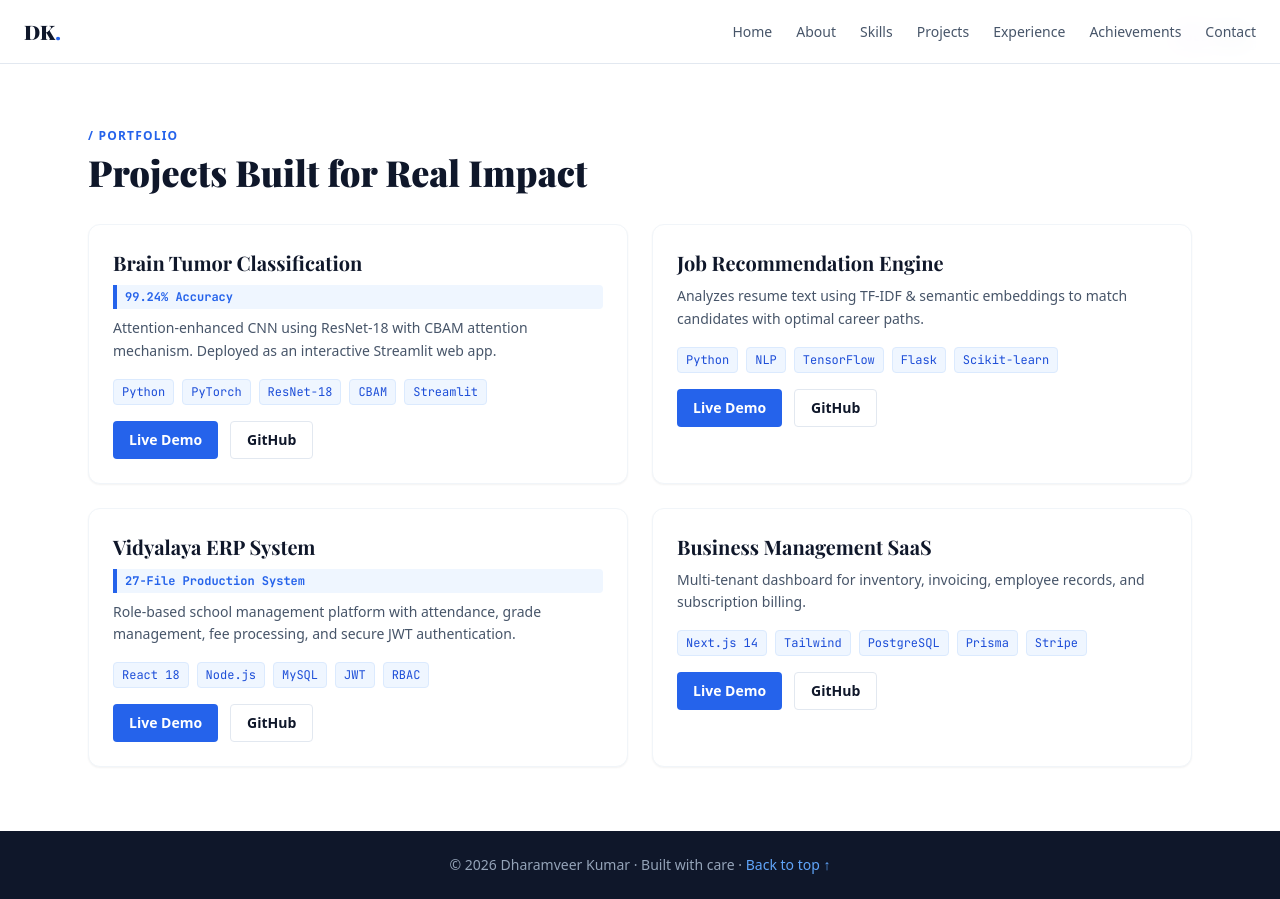
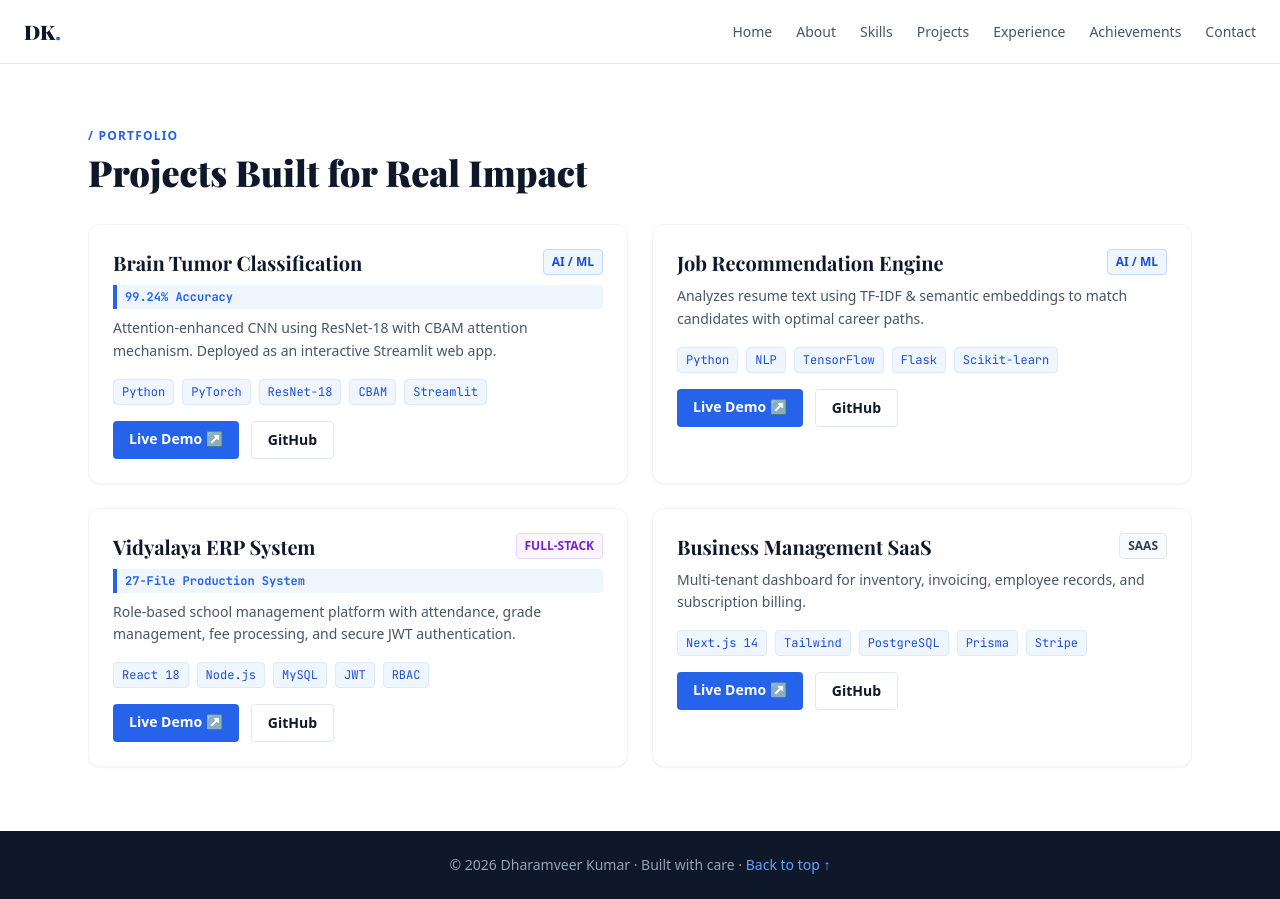
Before and after one commit to dharamveerkz/dharamveer-cse-portfolio, a Next.js app: page /projects in a window 1280 px wide. Built offline with nearby package versions, Linux system fonts and the light colour scheme; a web font is replaced by a local one.

Commit message:
Update page.tsx

```diff
--- a/app/projects/page.tsx
+++ b/app/projects/page.tsx
@@ -1,8 +1,34 @@
 const projects = [
-  { title: "Brain Tumor Classification", desc: "Attention-enhanced CNN using ResNet-18 with CBAM attention mechanism. Deployed as an interactive Streamlit web app.", stack: ["Python", "PyTorch", "ResNet-18", "CBAM", "Streamlit"], badge: "AI / ML", highlight: "99.24% Accuracy" },
-  { title: "Job Recommendation Engine", desc: "Analyzes resume text using TF-IDF & semantic embeddings to match candidates with optimal career paths.", stack: ["Python", "NLP", "TensorFlow", "Flask", "Scikit-learn"], badge: "AI / ML" },
-  { title: "Vidyalaya ERP System", desc: "Role-based school management platform with attendance, grade management, fee processing, and secure JWT authentication.", stack: ["React 18", "Node.js", "MySQL", "JWT", "RBAC"], badge: "Full-Stack", highlight: "27-File Production System" },
-  { title: "Business Management SaaS", desc: "Multi-tenant dashboard for inventory, invoicing, employee records, and subscription billing.", stack: ["Next.js 14", "Tailwind", "PostgreSQL", "Prisma", "Stripe"], badge: "SaaS" },
+  {
+    title: "Brain Tumor Classification",
+    desc: "Attention-enhanced CNN using ResNet-18 with CBAM attention mechanism. Deployed as an interactive Streamlit web app.",
+    stack: ["Python", "PyTorch", "ResNet-18", "CBAM", "Streamlit"],
+    badge: "AI / ML",
+    highlight: "99.24% Accuracy",
+    demoUrl: "https://your-streamlit-app-url.com" // 👈 ADD YOUR LIVE URL HERE
+  },
+  {
+    title: "Job Recommendation Engine",
+    desc: "Analyzes resume text using TF-IDF & semantic embeddings to match candidates with optimal career paths.",
+    stack: ["Python", "NLP", "TensorFlow", "Flask", "Scikit-learn"],
+    badge: "AI / ML",
+    demoUrl: "https://your-job-recommender-url.com" // 👈 ADD URL HERE
+  },
+  {
+    title: "Vidyalaya ERP System",
+    desc: "Role-based school management platform with attendance, grade management, fee processing, and secure JWT authentication.",
+    stack: ["React 18", "Node.js", "MySQL", "JWT", "RBAC"],
+    badge: "Full-Stack",
+    highlight: "27-File Production System",
+    demoUrl: "https://vidyalaya-erp-demo.vercel.app" // 👈 ADD URL HERE
+  },
+  {
+    title: "Business Management SaaS",
+    desc: "Multi-tenant dashboard for inventory, invoicing, employee records, and subscription billing.",
+    stack: ["Next.js 14", "Tailwind", "PostgreSQL", "Prisma", "Stripe"],
+    badge: "SaaS",
+    demoUrl: "https://your-saas-dashboard-url.com" // 👈 ADD URL HERE
+  },
 ];
 
 export default function Projects() {
@@ -12,7 +38,7 @@ export default function Projects() {
       <h2 className="font-playfair text-4xl font-black mb-8">Projects Built for Real Impact</h2>
       <div className="grid md:grid-cols-2 gap-6">
         {projects.map((p, i) => (
-          <div key={i} className="p-6 bg-white border border-slate-100 rounded-xl shadow-sm hover:shadow-lg transition-all">
+          <div key={i} className="relative p-6 bg-white border border-slate-100 rounded-xl shadow-sm hover:shadow-lg transition-all">
             <span className={`absolute top-6 right-6 px-2 py-1 text-xs font-bold uppercase rounded border ${p.badge.includes("AI") ? "bg-blue-50 text-blue-700 border-blue-200" : p.badge.includes("Full") ? "bg-purple-50 text-purple-700 border-purple-200" : "bg-slate-50 text-slate-700 border-slate-200"}`}>{p.badge}</span>
             <h3 className="font-playfair text-xl font-bold mb-2">{p.title}</h3>
             {p.highlight && <div className="font-mono text-xs font-bold text-blue-600 bg-blue-50 border-l-4 border-blue-600 pl-2 py-1 rounded-r mb-2">{p.highlight}</div>}
@@ -21,8 +47,23 @@ export default function Projects() {
               {p.stack.map(s => <span key={s} className="px-2 py-1 bg-blue-50 border border-blue-100 rounded text-xs font-mono text-blue-700">{s}</span>)}
             </div>
             <div className="flex gap-3">
-              <button className="px-4 py-2 bg-blue-600 text-white text-sm font-semibold rounded hover:bg-blue-700 transition">Live Demo</button>
-              <button className="px-4 py-2 bg-white border border-slate-200 text-sm font-semibold rounded hover:border-blue-300 hover:text-blue-600 transition">GitHub</button>
+              {p.demoUrl ? (
+                <a
+                  href={p.demoUrl}
+                  target="_blank"
+                  rel="noopener noreferrer"
+                  className="px-4 py-2 bg-blue-600 text-white text-sm font-semibold rounded hover:bg-blue-700 transition inline-block"
+                >
+                  Live Demo ↗
+                </a>
+              ) : (
+                <span className="px-4 py-2 bg-slate-100 text-slate-400 text-sm font-semibold rounded cursor-default">
+                  Demo Unavailable
+                </span>
+              )}
+              <button className="px-4 py-2 bg-white border border-slate-200 text-sm font-semibold rounded hover:border-blue-300 hover:text-blue-600 transition">
+                GitHub
+              </button>
             </div>
           </div>
         ))}
```
